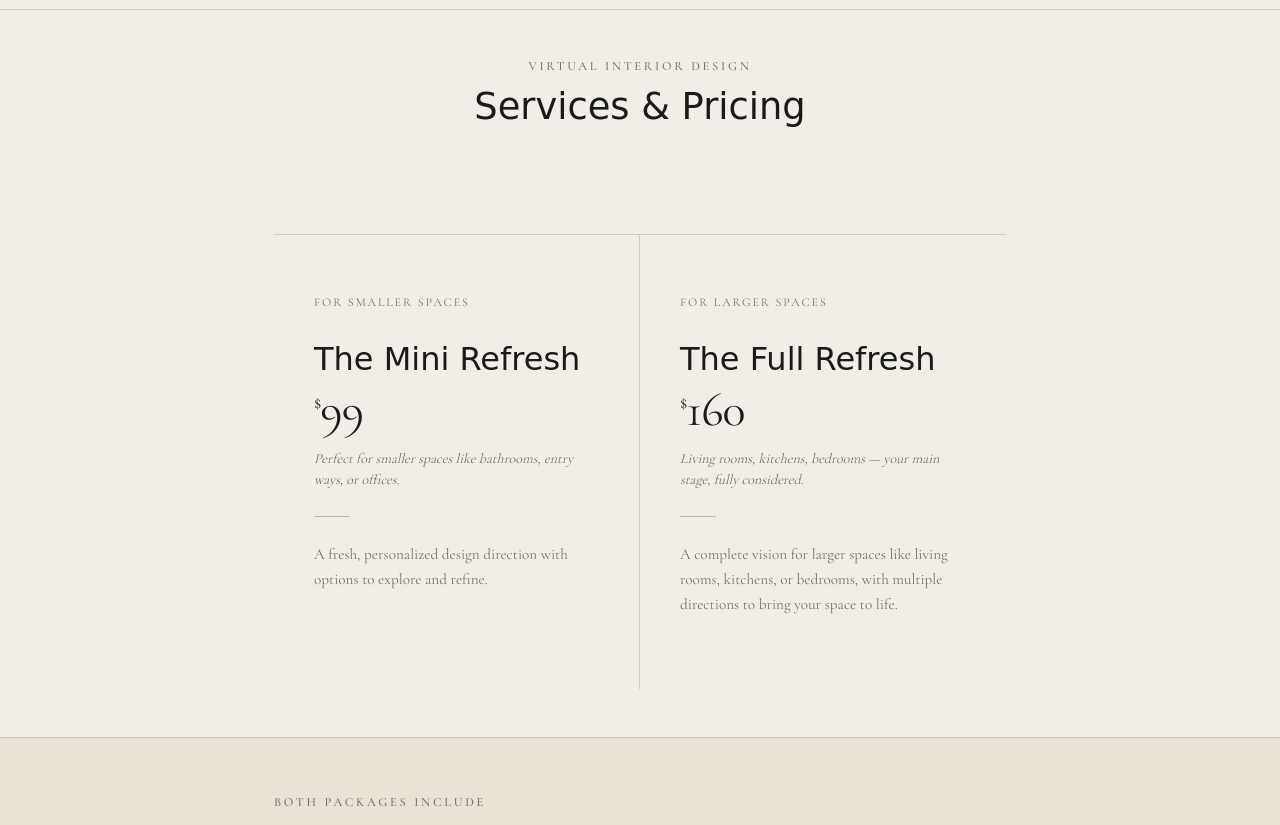
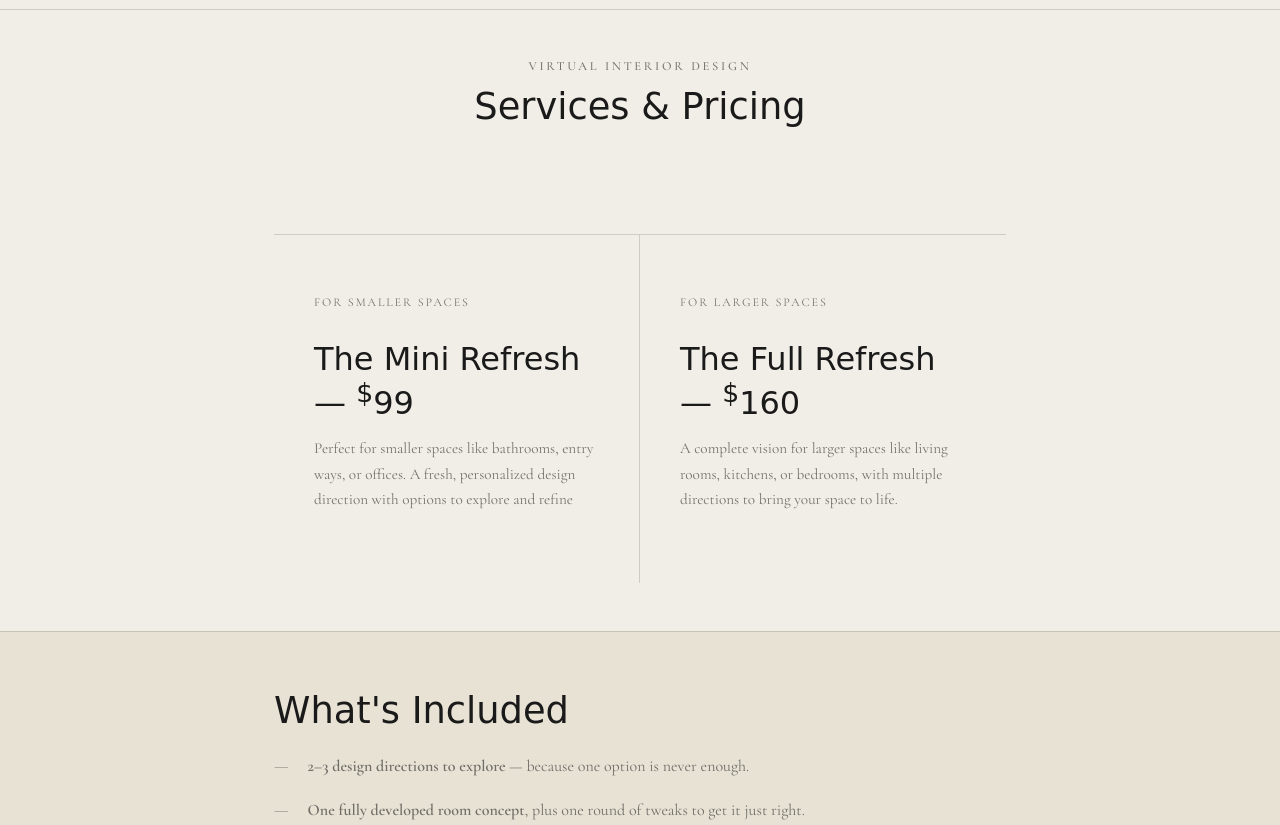
Before and after one commit to Jammies1/jcinteriors.studio, a plain HTML site: page docs/services.html in a window 1280 px wide. Shown: the part 127-952 px from the top of the page. Drawn offline with nearby package versions, Linux system fonts and the light colour scheme; a web font is replaced by a local one.

Commit message:
About and Services updates

```diff
--- a/docs/services.html
+++ b/docs/services.html
@@ -269,19 +269,13 @@
   <div class="tiers">
     <div class="tier">
       <p class="tier-label">For smaller spaces</p>
-      <p class="tier-name">The Mini Refresh</p>
-      <div class="tier-price"><sup>$</sup>99</div>
-      <p class="tier-fit">Perfect for smaller spaces like bathrooms, entry ways, or offices.</p>
-      <div class="tier-short-rule"></div>
-      <p class="tier-desc">A fresh, personalized design direction with options to explore and refine.</p>
+      <p class="tier-name">The Mini Refresh — <sup>$</sup>99</p>
+      <p class="tier-desc">Perfect for smaller spaces like bathrooms, entry ways, or offices. A fresh, personalized design direction with options to explore and refine</p>
     </div>
 
     <div class="tier">
       <p class="tier-label">For larger spaces</p>
-      <p class="tier-name">The Full Refresh</p>
-      <div class="tier-price"><sup>$</sup>160</div>
-      <p class="tier-fit">Living rooms, kitchens, bedrooms — your main stage, fully considered.</p>
-      <div class="tier-short-rule"></div>
+      <p class="tier-name">The Full Refresh — <sup>$</sup>160</p>
       <p class="tier-desc">A complete vision for larger spaces like living rooms, kitchens, or bedrooms, with multiple directions to bring your space to life.</p>
     </div>
   </div>
@@ -291,7 +285,6 @@
 <!-- What's included -->
 <div class="included-band">
   <div class="included-inner">
-    <p class="eyebrow">Both packages include</p>
     <p class="script-line">What's Included</p>
     <ul class="included-list">
       <li>
@@ -320,7 +313,7 @@
   <!-- Design SOS -->
   <div class="sos-section">
     <p class="eyebrow">Not ready for a full design?</p>
-    <p class="script-line">Design SOS</p>
+    <p class="script-line">Design SOS — <sup>$</sup>20</p>
     <div class="sos-grid">
       <div>
         <div class="sos-price"><sup>$</sup>20</div>
```
Also changed, not shown: docs/about.html (+5 -4 lines).
